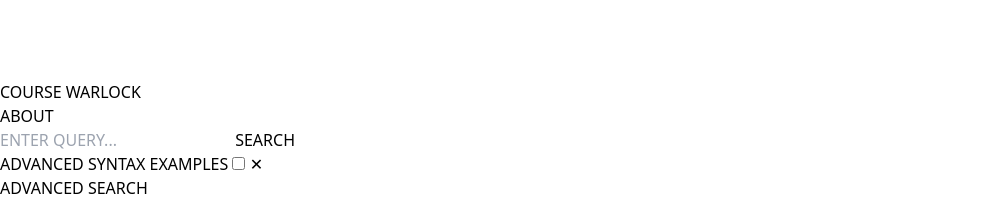
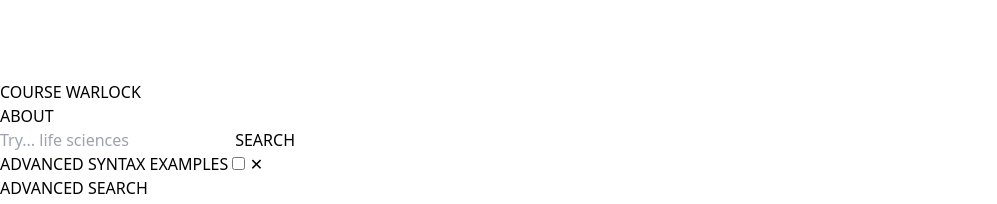
Before and after one commit to lumirth/warlock, a SvelteKit app in the folder frontend/: page / in a window 1280 px wide. Shown: the part 1200-1404 px from the top of the page, without its empty margins (0-997 px from the left). Built offline with nearby package versions, Linux system fonts and the light colour scheme.

Commit message:
add query examples to input placeholder

```diff
--- a/frontend/src/routes/+page.svelte
+++ b/frontend/src/routes/+page.svelte
@@ -8,6 +8,29 @@
   let output = "";
   let loading = false;
 
+  const examples = [
+    'CS 222',
+    'MACS, western',
+    'hrs:2, is:online',
+    'gen:HUM, is:campus',
+    'adv comp, pot:b',
+    'CS 2',
+    'prof: wade',
+    'keyword: data',
+    'life sciences',
+    'natural sciences, quant1',
+    'PSYC, non-western',
+    'COMP1',
+    'fall, 2021, cs 128',
+    'anthropology, 2019',
+    '2005, mathematics, hrs:2'
+  ]
+
+  let placeholder_example = ""
+
+  const randomExample = () => {
+    placeholder_example = examples[Math.floor(Math.random() * examples.length)];
+  }
 
   const increment = () => {
     x++;
@@ -32,6 +55,7 @@
   };
 
   onMount(() => {
+    randomExample()
     // code to execute when the component is mounted
   });
 </script>
@@ -46,8 +70,8 @@
   <form on:submit={handleSubmit} class="flex gap-4 mx-auto">
     <input
       type="text"
-      placeholder="ENTER QUERY..."
-      class="flex-grow input hover:border-primary input-bordered w-2/3 md:w-4/5 lg:w-4/5 xl:w-5/6 bg-base-200 text-lg font-normal placeholder-neutral focus:outline-none focus:border-primary focus:placeholder-transparent"
+      placeholder='Try... {placeholder_example}'
+      class="flex-grow input uppercase hover:border-primary input-bordered w-2/3 md:w-4/5 lg:w-4/5 xl:w-5/6 bg-base-200 text-lg font-normal placeholder-neutral focus:outline-none focus:border-primary focus:placeholder-transparent"
       bind:value={query}
     />
     <button
```
Also changed, not shown: 1 other file (tests, documents, lock files or other folders).
